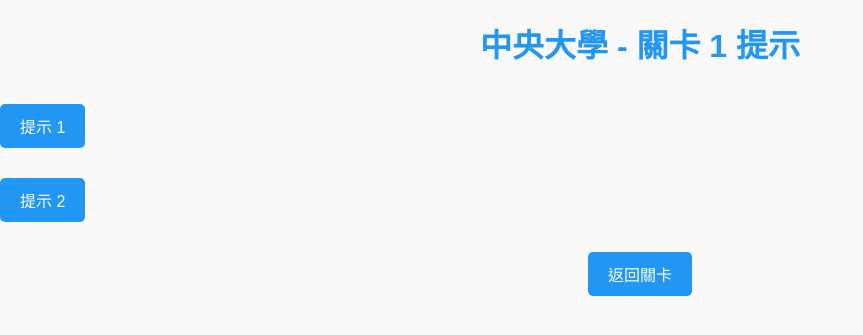
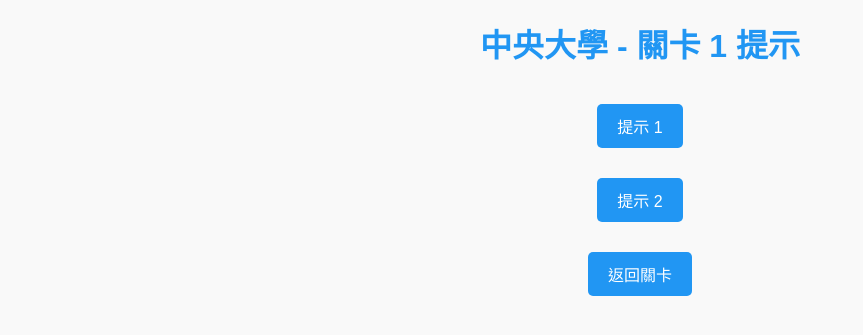
Before and after one commit to h04898989/puzzletest, a Flask app: page /game/1/level/1/hints in a window 1280 px wide. Shown: the top 335 px of the page, without its empty margins (0-863 px from the left). Run offline with Flask 3, Linux system fonts and the light colour scheme.

Commit message:
modify button position

```diff
--- a/static/style.css
+++ b/static/style.css
@@ -157,16 +157,21 @@ p {
     display: flex; /* 使用 Flexbox */
     flex-direction: column; /* 垂直排列按鈕 */
     align-items: center; /* 水平置中按鈕 */
+    justify-content: center; /* 垂直置中按鈕 */
     gap: 10px; /* 按鈕之間的間距 */
     padding: 0;
     list-style: none; /* 移除預設的列表樣式 */
+    margin: 0 auto; /* 讓整個列表容器置中 */
 }
 
 .hint-list li {
-    width: 100%; /* 讓按鈕佔據整行寬度（可選） */
+    width: auto; /* 讓按鈕的寬度根據內容自適應 */
     text-align: center; /* 讓按鈕文字置中 */
+    display: flex; /* 使用 Flexbox */
+    justify-content: center; /* 水平置中按鈕 */
 }
 
+/* 提示按鈕樣式 */
 .hint-list button {
     padding: 10px 20px;
     font-size: 16px;
--- a/templates/hints.html
+++ b/templates/hints.html
@@ -17,7 +17,7 @@
     <ul class="hint-list">
         {% for hint in hints %}
         <li>
-            <button onclick="toggleHint('hint-{{ loop.index }}')">提示 {{ loop.index }}</button>
+            <button class="hint-button" onclick="toggleHint('hint-{{ loop.index }}')">提示 {{ loop.index }}</button>
             <p id="hint-{{ loop.index }}" style="display: none;">{{ hint }}</p>
         </li>
         {% endfor %}
```
